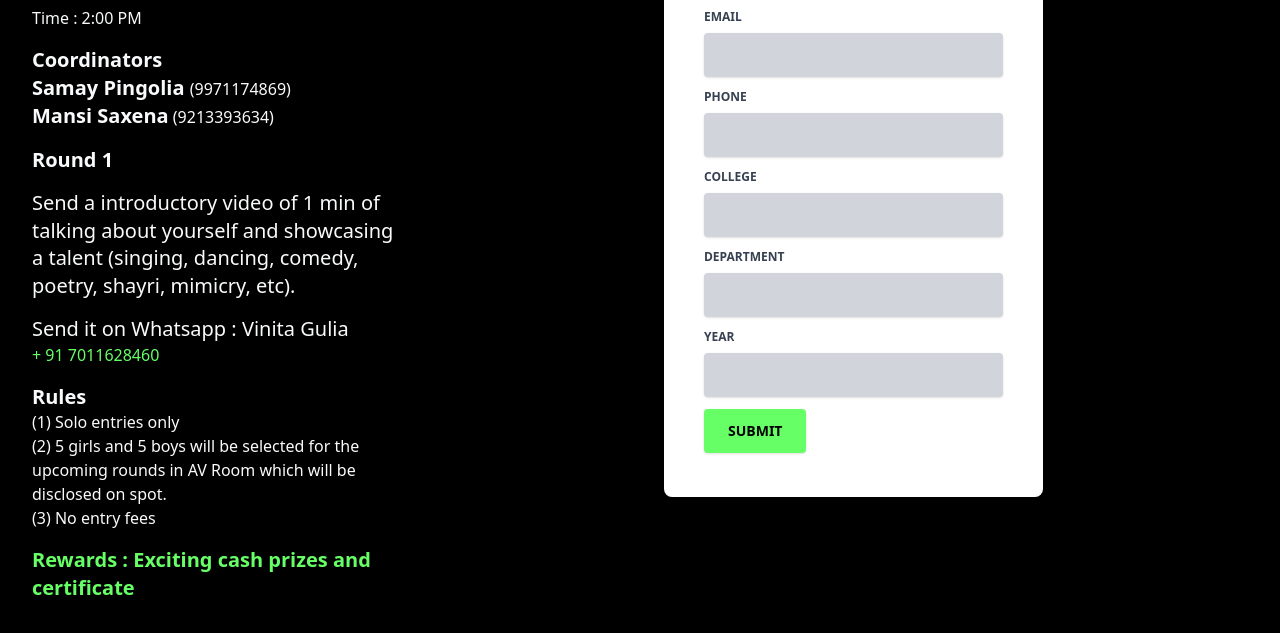
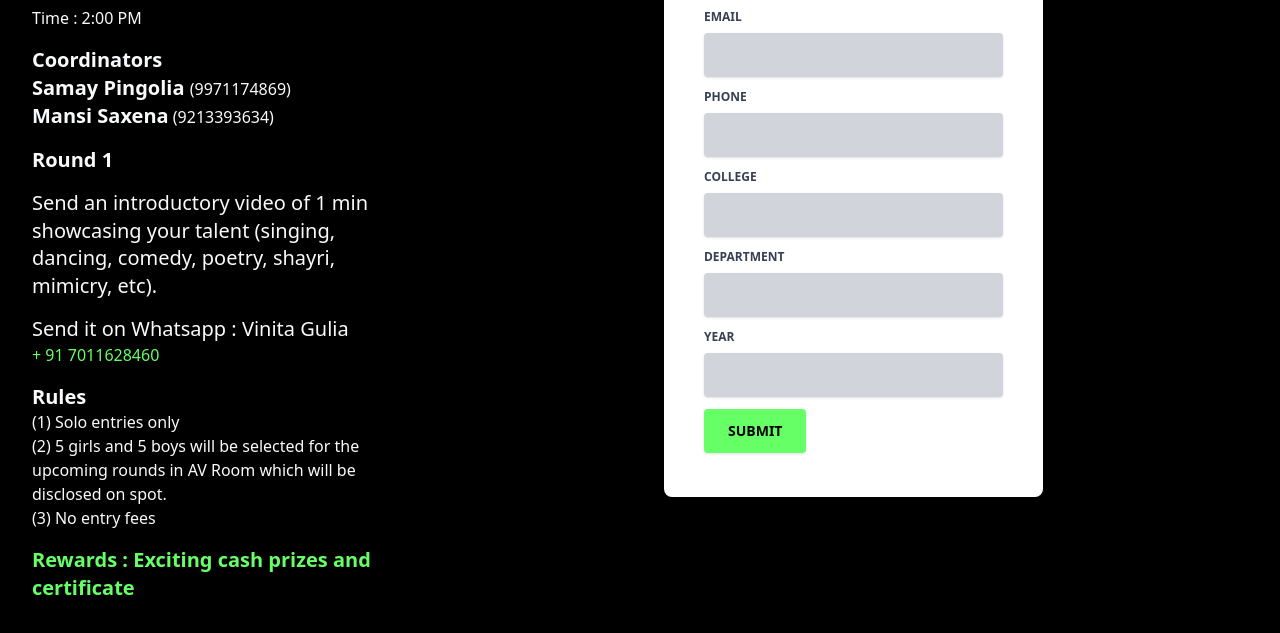
Before and after one commit to interface2k23/CS, a website: page public/interface.html in a window 1280 px wide. Shown: the part 257-890 px from the top of the page. Drawn offline with Linux system fonts and the light colour scheme.

Commit message:
gaand marao

```diff
--- a/public/interface.html
+++ b/public/interface.html
@@ -92,8 +92,7 @@
               Round 1
             </p>
             <p class="text-xl leading-snug text-gray-50 text-opacity-100 mt-4">
-              Send a introductory video of 1 min of talking about yourself and
-              showcasing a talent (singing, dancing, comedy, poetry, shayri, mimicry, etc).
+              Send an introductory video of 1 min showcasing your talent (singing, dancing, comedy, poetry, shayri, mimicry, etc).
             </p>
             <p class="text-xl leading-snug text-gray-50 text-opacity-100 mt-4">
               Send it on Whatsapp : Vinita Gulia
```
